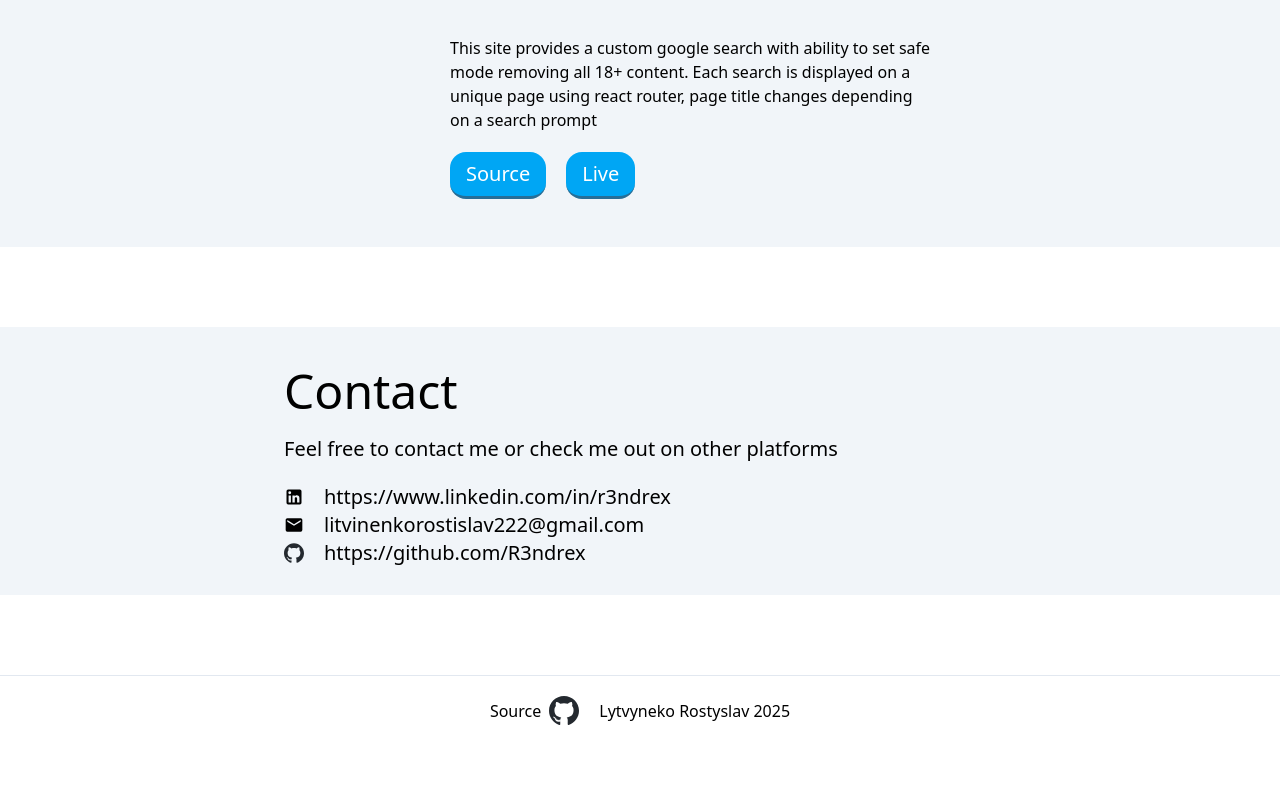
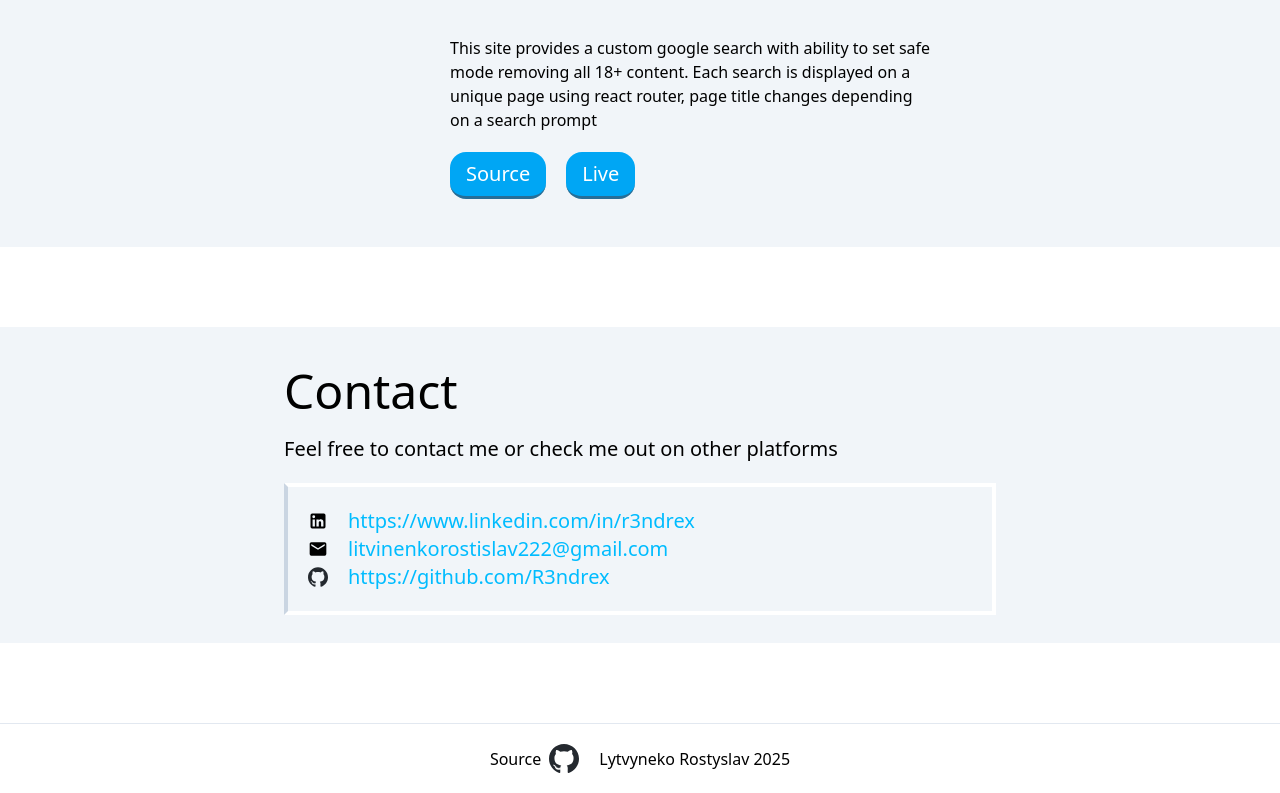
Before and after one commit to R3ndrex/Portfolio, a React (Vite) app: page / in a window 1280 px wide. Shown: the part 3153-3946 px from the top of the page. Before the commit the page ends 3898 px from the top, so only its background shows below. Built offline with nearby package versions, Linux system fonts and the light colour scheme.

Commit message:
add border to ul, change li color to sky 400, open gmail page on mail address click

```diff
--- a/src/components/Contact.jsx
+++ b/src/components/Contact.jsx
@@ -29,11 +29,21 @@ export default function Contact() {
                         "Feel free to contact me or check me out on other platforms"
                     )}
                 </p>
-                <ul>
+                <ul className="border-white border-4 border-l-slate-300 p-5">
                     {contact.map(({ icon, data }) => (
                         <li className="flex gap-5 text-xl">
                             <img src={icon} alt="contact-icon" width={20} />{" "}
-                            <span>{data}</span>
+                            <a
+                                className="text-sky-400"
+                                href={
+                                    data.includes("gmail.com")
+                                        ? `https://mail.google.com/mail/?view=cm&to=${data}`
+                                        : data
+                                }
+                                target="_blank"
+                            >
+                                {data}
+                            </a>
                         </li>
                     ))}
                 </ul>
```
